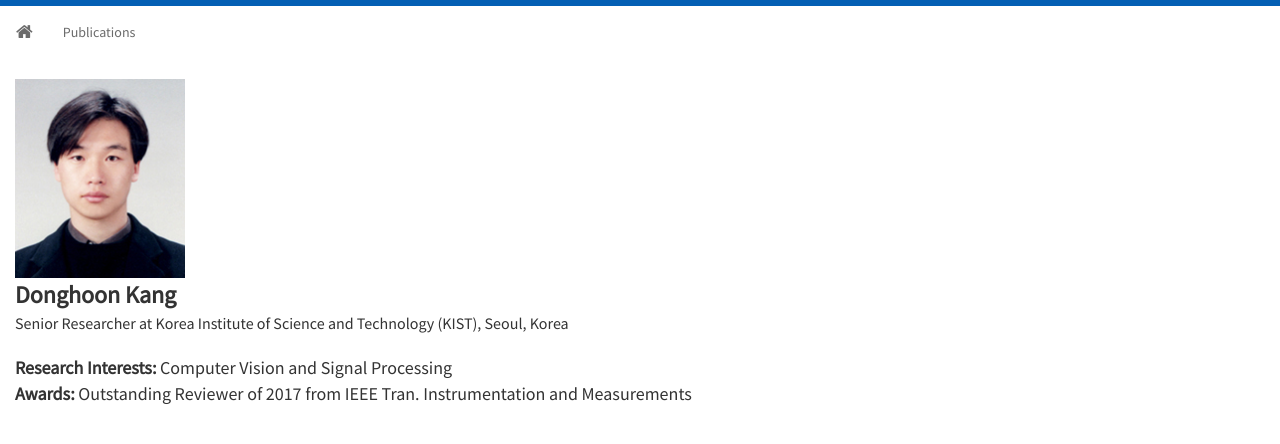
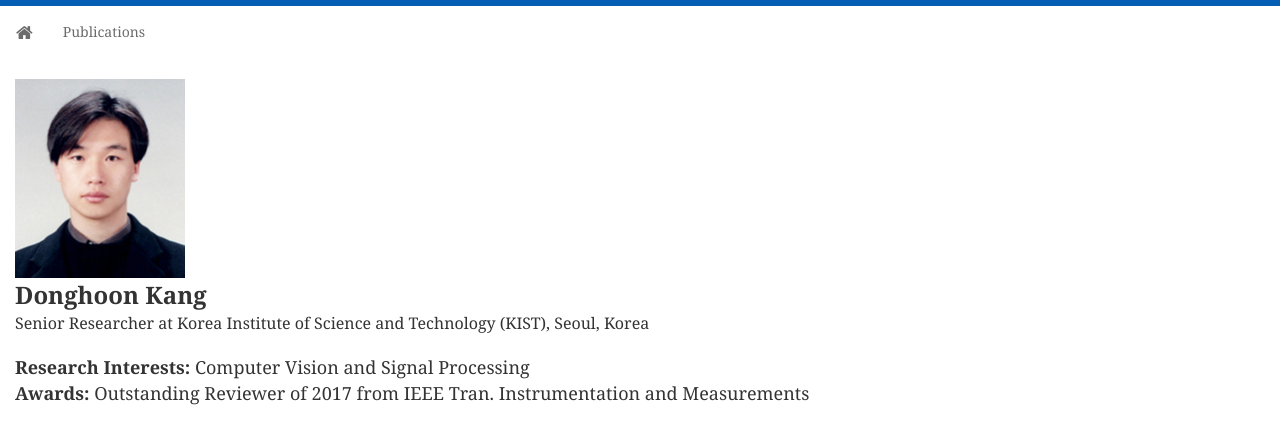
Before and after one commit to kimbabmoowoo/kimbabmoowoo.github.io, a Jekyll site: the page built from index.html, in a window 1280 px wide. Shown: the top 444 px of the page. Built offline with Jekyll 4.4.1, drawn with Linux system fonts in a browser that asks for light colours; nearby versions of some CDN libraries; Markdown is read by kramdown in place of the engine named in the settings; the list of posts is cut into pages by our own code.

Commit message:
Update main.css

```diff
--- a/static/css/main.css
+++ b/static/css/main.css
@@ -4,8 +4,8 @@ html,
 body {
   height: 100%;
   background-color: #fff;
-  font-family: 'Source Sans Pro', sans-serif;
-  /* font-family: Georgia, serif; */
+  /* font-family: 'Source Sans Pro', sans-serif; */
+  font-family: Georgia, serif;
   /* The html and body elements cannot have any padding or margin. */
   /* border-top: 3px solid #27A822;*/
   border-top: 3px solid #045FB4;
```
